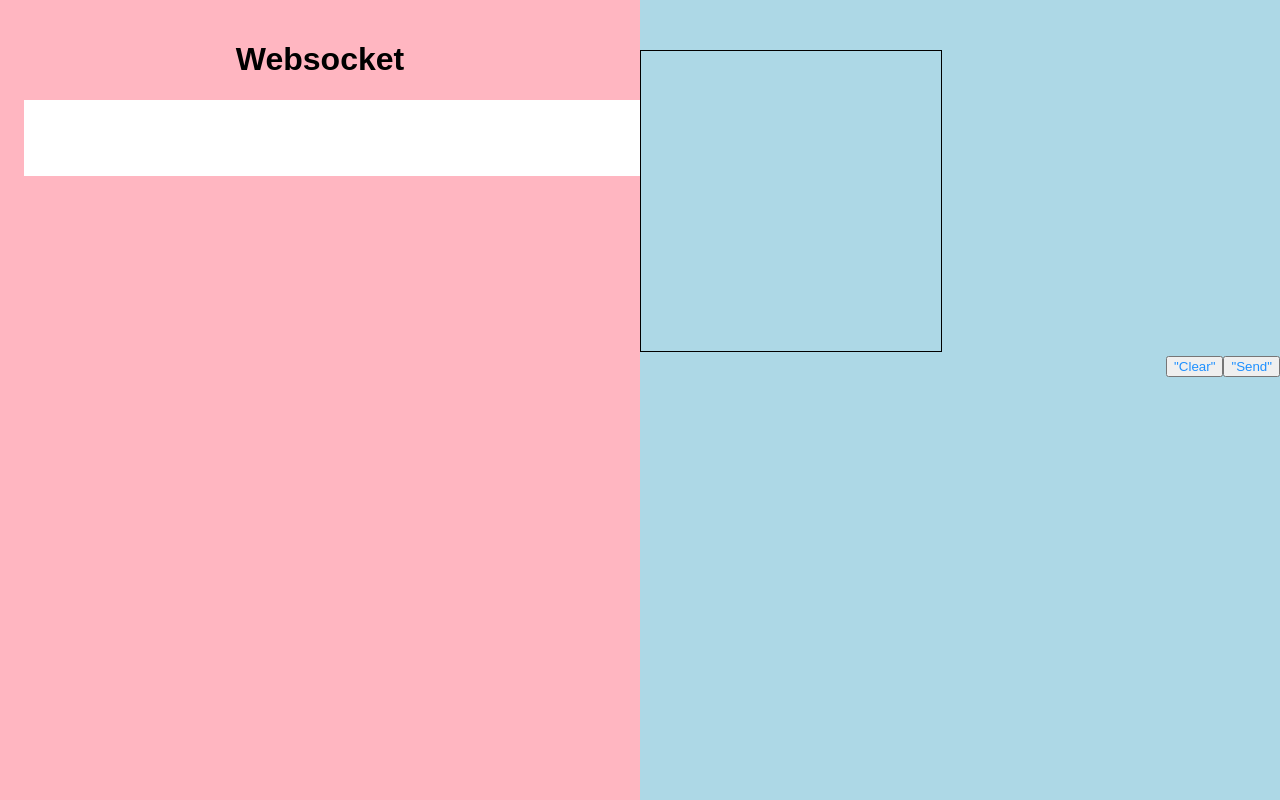
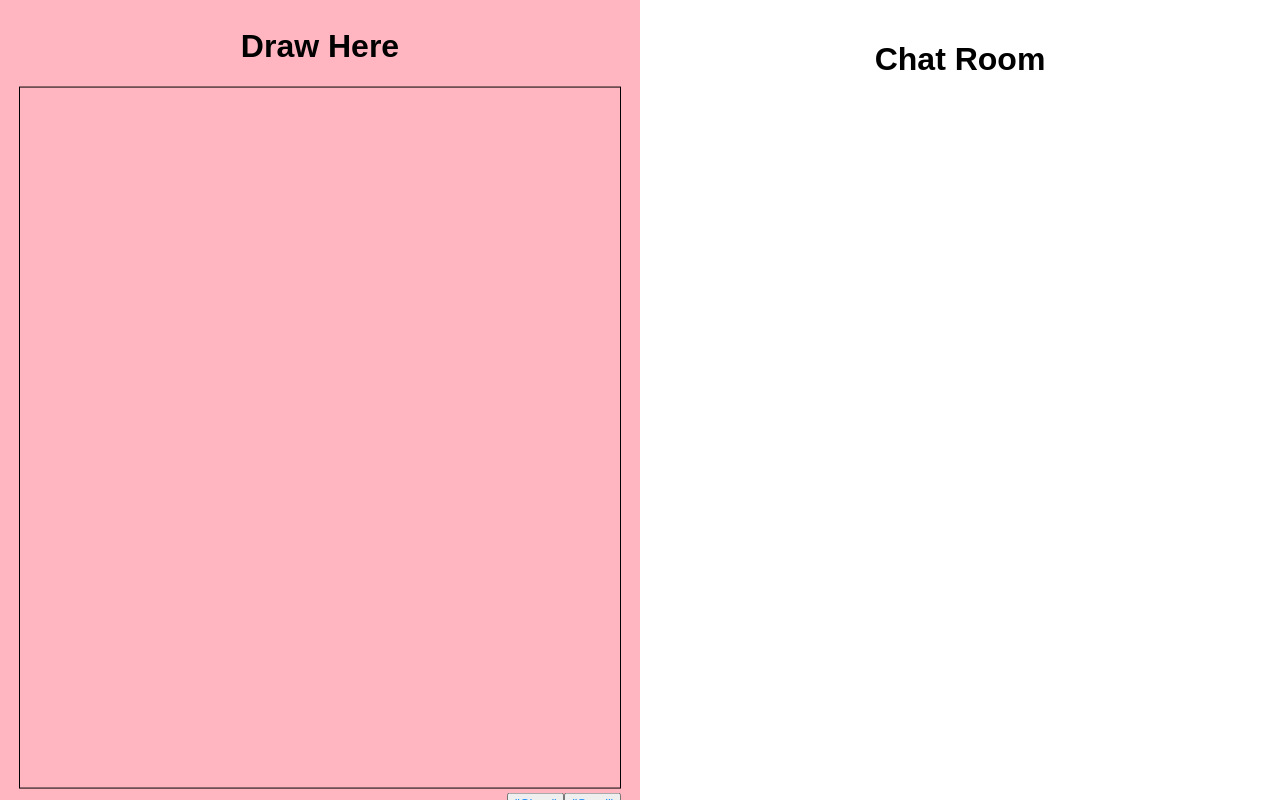
Before and after one commit to quangngn/Externship-2019-Chat-App, a website: page chat/static/index.html in a window 1280 px wide. Drawn offline with Linux system fonts and the light colour scheme.

Commit message:
the drawing app works on the left side now

```diff
--- a/chat/static/drawing.js
+++ b/chat/static/drawing.js
@@ -31,6 +31,7 @@ function redraw () {
         console.log(clickX, clickY, clickDrag);
         ctx.stroke();
     }
+    console.log ("Drawing again");
 }
 
 //mouse event
--- a/chat/static/index.html
+++ b/chat/static/index.html
@@ -6,16 +6,14 @@
     <link rel="stylesheet" href="styles.css">
 </head>
 <body>
-    <div class="split left" id="chat" >
-        <h1>Websocket</h1>
-        <div class="messages" id = "messageDisplay"> </div>
-        <form action="javascript:void(0)">
-            <label for="message"></label>
-            <input type="text" id="message" required autofocus />
-        </form>
-    </div>
-    <div class="split right" id="draw" >
-        <canvas id="canvas" width="300" height="300" style="border: 1px solid black"></canvas>
+    <div class="split left" >
+        <div class = "centered">
+            <h1> Draw Here </h1>
+            <canvas id="test-canvas"
+                width= 600;
+                height= 700;
+                style="border: 1px solid black">
+            </canvas>
             <div class="drawing-button">
                 <div id="div-clear-button">
                     <button type="button" id="clear">"Clear"</button>
@@ -25,6 +23,16 @@
                 </div>
             </div>
         </div>
-<script src="ws-client.js"></script>
+    </div>
+
+    <div class="split right" id="chat" >
+    <h1> Chat Room </h1>
+    <div class="messages" id = "messageDisplay"> </div>
+    <form action="javascript:void(0)">
+    <label for="message"></label>
+    <input type="text" id="message" required autofocus />
+    </form>
+    </div>
+    <script src="drawing.js"></script>
 </body>
 </html>
--- a/chat/static/styles.css
+++ b/chat/static/styles.css
@@ -49,6 +49,7 @@ form {
     height: 100%;
     width: 50%;
     position: fixed;
+    z-index: 1;
     top: 0;
     overflow-x: hidden;
     padding-top: 20px;
@@ -60,10 +61,8 @@ form {
 }
 
 .right{
-    align-self: center;
     right: 0;
-    background-color: lightblue;
-    padding-top: 50px;
+    /*padding-top: 50px;*/
 }
 
 div.drawing-button{
@@ -79,3 +78,11 @@ button {
 button:hover {
     color: aquamarine;
 }
+
+.centered {
+    position: absolute;
+    top: 50%;
+    left: 50%;
+    transform: translate(-50%, -50%);
+    text-align: center;
+}
```
Lines whose indentation alone changed are shown as unchanged.
